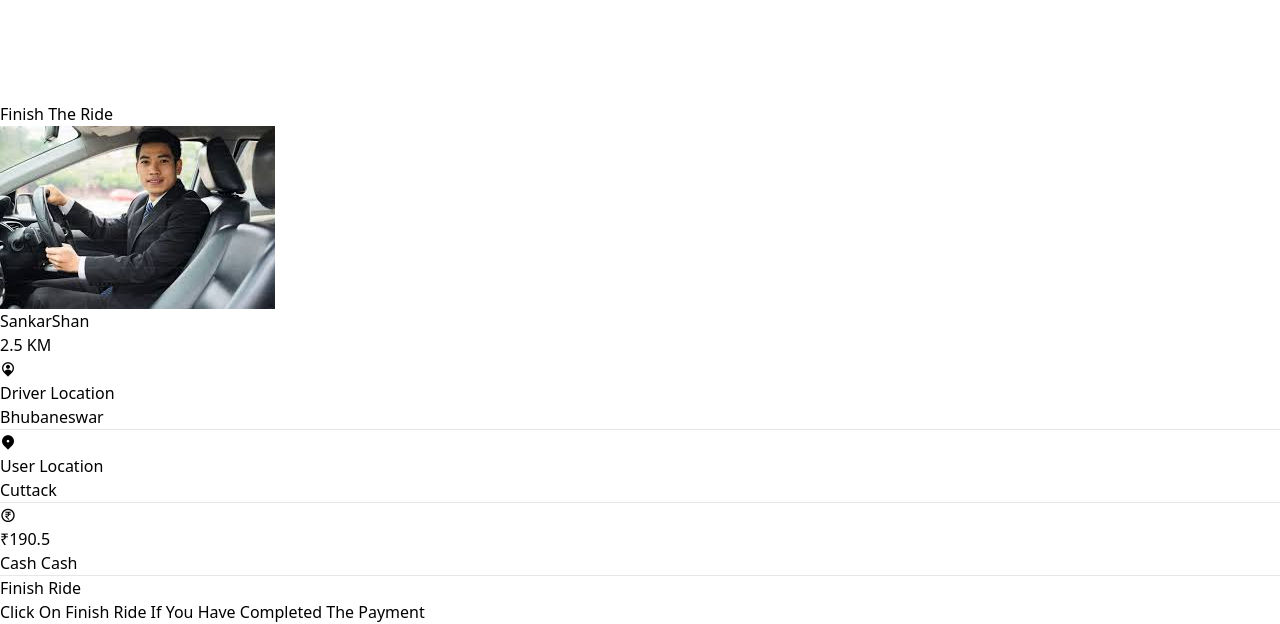
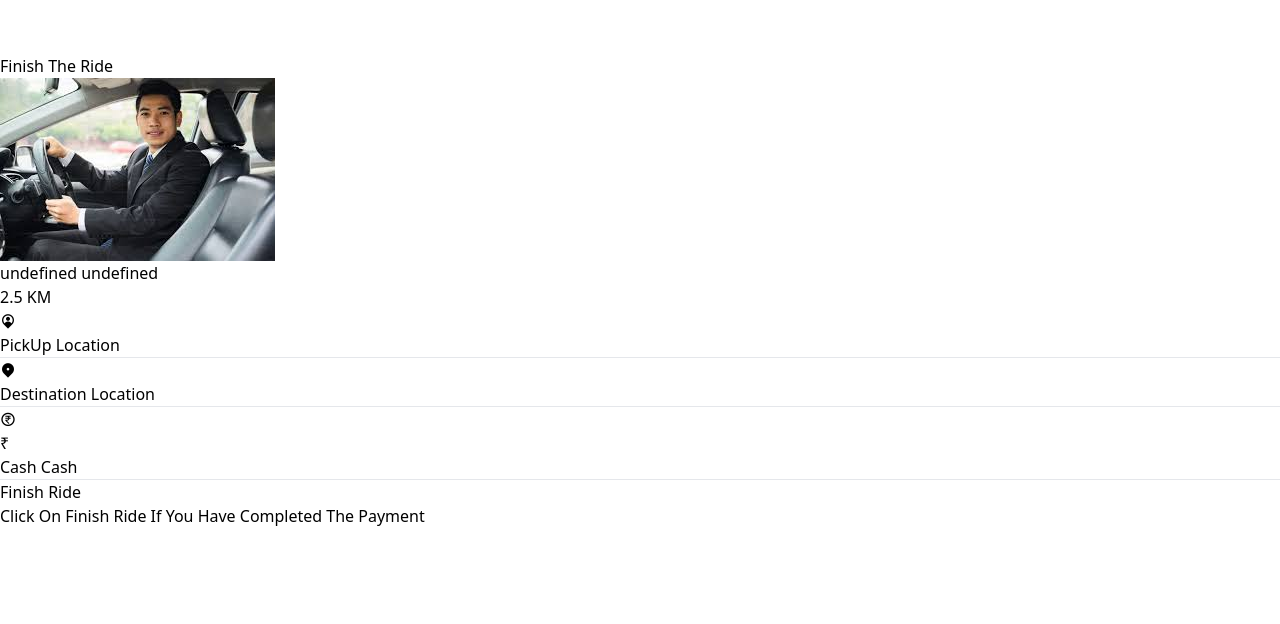
Before and after one commit to sankar636/MoCab, a React (Vite) app in the folder MoCab-Frontend/: page /captain-ride in a window 1280 px wide. Shown: the part 1112-1736 px from the top of the page. After the commit the page ends 1640 px from the top, so only its background shows below. Built offline with nearby package versions, Linux system fonts and the light colour scheme; no server answers.

Commit message:
Refactor ride data handling in components; update FinishRide and CaptainRide to utilize props for ride information and Added useNavigation To Show Details

```diff
--- a/MoCab-Frontend/src/Components/ConfirmCaptainRide.jsx
+++ b/MoCab-Frontend/src/Components/ConfirmCaptainRide.jsx
@@ -23,7 +23,7 @@ const ConfirmCaptainRide = (props) => {
             if (response.status === 200) {
                 props.setRidePopUpPanel(false);
                 props.setConfirmRidePopUpPanel(false);
-                navigate('/captain-ride', { state: { ride: props.ride } }); // Pass `props.ride` safely
+                navigate('/captain-ride', { state: { ride: props.ride } }); // Pass `props.ride` safely // This pass ride data in state which is accessed in CaptainRide component
             }
         } catch (error) {
             console.error('Error While Starting The Ride:', error);
--- a/MoCab-Frontend/src/Components/FinishRide.jsx
+++ b/MoCab-Frontend/src/Components/FinishRide.jsx
@@ -1,7 +1,7 @@
 import React from 'react'
 import DriverProfile from '../assets/DriverProfile.jpg'
 import { Link } from 'react-router-dom'
-const FinishRide = () => {
+const FinishRide = (props) => {
     const submitHandeler = (e) => {
         e.prevendDefault()
     }
@@ -12,7 +12,7 @@ const FinishRide = () => {
                 <div>
                     <img src={DriverProfile} alt="Driver" className="w-16 h-16 rounded-full object-cover" />
                 </div>
-                <h1 className="text-lg font-semibold">SankarShan</h1>
+                <h1 className="text-lg font-semibold">{props.rideData?.userId.fullname.firstname + " " + props.rideData?.userId.fullname.lastname }</h1>
                 <div className="text-right">
                     <h4 className="text-xl font-bold text-green-600">2.5 KM</h4>
                 </div>
@@ -20,23 +20,23 @@ const FinishRide = () => {
             <div className='flex flex-row justify-left gap-4 p-2'>
                 <h5 className='flex justify-center items-center'><i className="ri-map-pin-user-fill"></i></h5>
                 <div className='flex flex-col'>
-                    <h1 className='font-semibold'>Driver Location</h1>
-                    <h3>Bhubaneswar</h3>
+                    <h1 className='font-semibold'>PickUp Location</h1>
+                    <h3>{props.rideData?.pickupLocation}</h3>
                 </div>
             </div>
             <hr className="border-t-2 border-gray-300" />
             <div className='flex flex-row justify-left gap-4 p-2'>
                 <h5 className='flex justify-center items-center'><i className="ri-map-pin-2-fill"></i></h5>
                 <div className='flex flex-col'>
-                    <h1 className='font-semibold'>User Location</h1>
-                    <h3>Cuttack</h3>
+                    <h1 className='font-semibold'>Destination Location</h1>
+                    <h3>{props.rideData?.destinationLocation}</h3>
                 </div>
             </div>
             <hr className="border-t-2 border-gray-300" />
             <div className='flex flex-row justify-left gap-4 p-2'>
                 <h5 className='flex justify-center items-center'><i className="ri-money-rupee-circle-line"></i></h5>
                 <div className='flex flex-col'>
-                    <h1 className='font-semibold'>&#8377;190.5</h1>
+                    <h1 className='font-semibold'>&#8377;{props.rideData?.fare}</h1>
                     <h3>Cash Cash</h3>
                 </div>
             </div>
--- a/MoCab-Frontend/src/Components/WaitingDriver.jsx
+++ b/MoCab-Frontend/src/Components/WaitingDriver.jsx
@@ -2,7 +2,7 @@ import React from 'react'
 import Car from '../assets/Car.png'
 import DriverProfile from '../assets/DriverProfile.jpg'
 const WaitingDriver = (props) => {
-    console.log("Driver Found Props: ", props);
+    // console.log("Driver Found Props: ", props);
     // const Amount = props.fare[props.vehicleType]
 
     return (
--- a/MoCab-Frontend/src/Pages/CaptainRide.jsx
+++ b/MoCab-Frontend/src/Pages/CaptainRide.jsx
@@ -5,11 +5,18 @@ import gsap from 'gsap'
 import { useGSAP } from '@gsap/react'
 import FinishRide from '../Components/FinishRide';
 
+import { useLocation } from 'react-router-dom'; // used to access current Location of the object
+
 const CaptainRide = () => {
 
     const [finishRidePanel, setFinishRidePanel] = useState(false)
 
     const finishRideRef = useRef(null)
+
+    const location = useLocation()
+    console.log("Location",location);
+
+    const rideData = location.state?.ride // commented below about this and This Part will used for finish Ride
 
     useGSAP(function () {
         if (finishRidePanel) {
@@ -23,6 +30,7 @@ const CaptainRide = () => {
         }
     }, [finishRidePanel])
     return (
+
         <div className="h-screen flex flex-col">
             <div className="flex-grow w-screen relative overflow-hidden">
                 <img src={Logo} alt="MoCaB" className="w-24 absolute left-1 top-1 z-10" />
@@ -57,10 +65,16 @@ const CaptainRide = () => {
                 </div>
             </div>
             <div ref={finishRideRef} className='bottom-0 w-full fixed translate-y-full h-full bg-gray-50 px-3 py-8 z-50'>
-                <FinishRide setFinishRidePanel={setFinishRidePanel}/>
+                <FinishRide
+                rideData={rideData}
+                setFinishRidePanel={setFinishRidePanel}/>
             </div>
         </div>
     );
 };
 
 export default CaptainRide;
+
+/*
+The rideData in the CaptainRide.jsx component comes from the state object passed via the navigate function in the ConfirmCaptainRide.jsx component.
+*/
--- a/MoCab-Frontend/src/Pages/Home.jsx
+++ b/MoCab-Frontend/src/Pages/Home.jsx
@@ -155,9 +155,10 @@ if (Socket) {
   // After Driver Enter tht OTP given by the user then this message will come
   Socket.on('started-ride', (data) => {
     // console.log("Ride Data",data);
-    console.log(data);
+    console.log("started ride data",data);
     setWaitingForDriver(false)
     navigate('/Ride', {state: {data}})
+    //// Pass `data` safely // This pass ride data in state which is accessed in CaptainRide component
   })
 
 
--- a/MoCab-Frontend/src/Pages/Ride.jsx
+++ b/MoCab-Frontend/src/Pages/Ride.jsx
@@ -2,8 +2,14 @@ import React from 'react'
 import Logo from '../assets/Logo1.png'
 import Car from '../assets/Car.png'
 import { Link } from 'react-router-dom'
+import { useLocation } from 'react-router-dom'
 const Ride = () => {
 
+
+  const location = useLocation()
+  // console.log(location);
+
+  const rideData = location.state?.data
   return (
     <div className='h-screen'>
       <div className='h-1/2 w-screen relative overflow-hidden'>
@@ -21,9 +27,9 @@ const Ride = () => {
             <img src={Car} alt="Car" className='h-20' />
           </div>
           <div className='flex flex-col items-end'>
-            <h3 className='font-semibold'>Sankar</h3>
-            <h1 className='font-bold'>OS01P2050</h1>
-            <h4>Black SUV</h4>
+            <h3 className='font-semibold'>{rideData?.driverId.fullname.firstname + " " + rideData?.driverId.fullname.lastname}</h3>
+            <h1 className='font-bold'>{rideData?.driverId.vehicle.plate}</h1>
+            <h4 className='capitalize'>Color: {rideData?.driverId.vehiclecolor + " " + rideData?.driverId.vehicleType}</h4>
             {/* <h1>Capacity - <span className='font-bold'>4</span></h1> */}
           </div>
         </div>
@@ -31,15 +37,15 @@ const Ride = () => {
         <div className='flex flex-row justify-left gap-4 p-2'>
           <h5 className='flex justify-center items-center'><i className="ri-map-pin-user-fill"></i></h5>
           <div className='flex flex-col'>
-            <h1 className='font-semibold'>Driver Location</h1>
-            <h3>Patia</h3>
+            <h1 className='font-semibold'>Destination</h1>
+            <h3>{rideData?.destinationLocation}</h3>
           </div>
         </div>
         <hr className="border-t-2 border-gray-300" />
         <div className='flex flex-row justify-left gap-4 p-2'>
           <h5 className='flex justify-center items-center'><i className="ri-money-rupee-circle-line"></i></h5>
           <div className='flex flex-col'>
-            <h1 className='font-semibold'>&#8377;190.5</h1>
+            <h1 className='font-semibold'>&#8377;{rideData?.fare}</h1>
             <h3>Cash Cash</h3>
           </div>
         </div>
```
